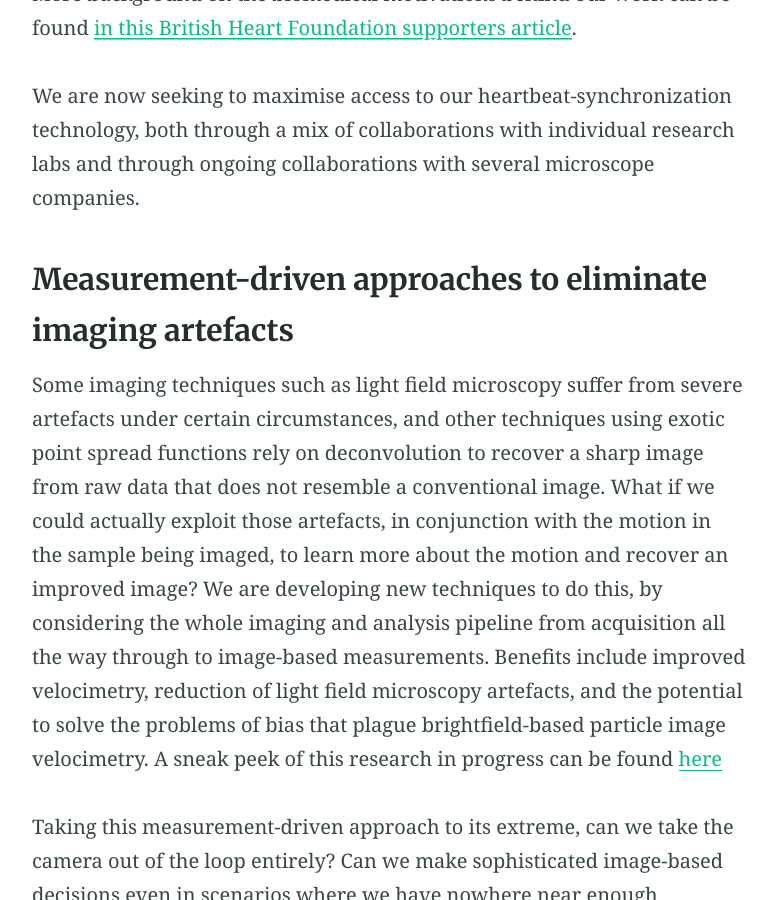
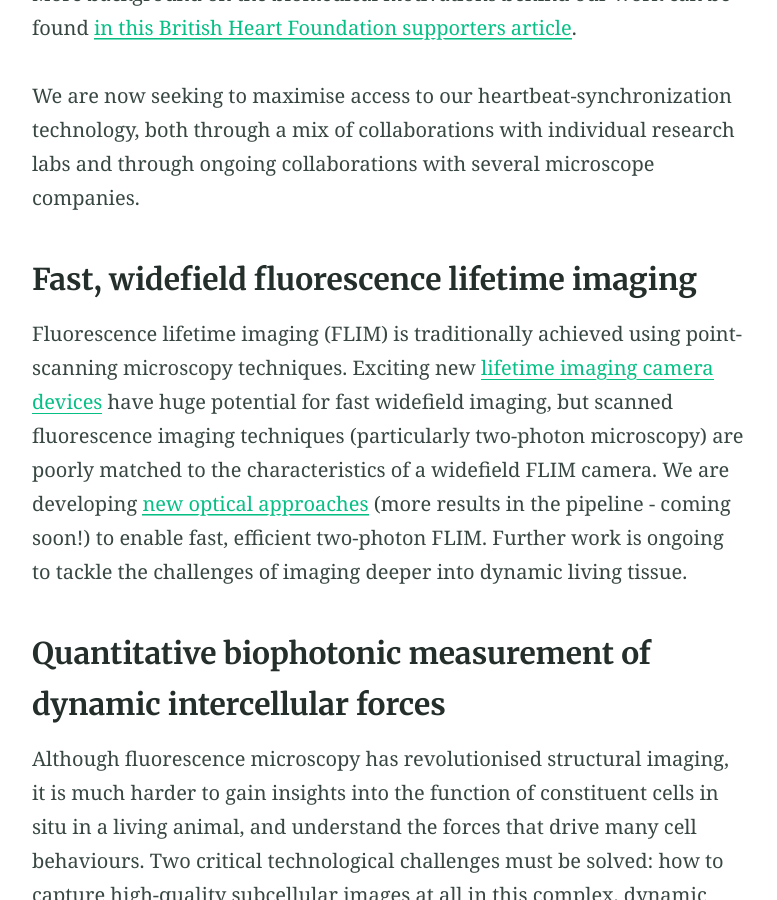
Before and after one commit to jmtayloruk/jmtayloruk.github.io, a Jekyll site: the page built from research.md, in a window 1280 px wide and 900 px high, scrolled down 2693 px. Shown: the whole window, without its empty margins (251-1028 px from the left). Built offline with Jekyll 4.4.1, drawn with Linux system fonts in a browser that asks for light colours; some of the changed text lies outside the part shown.

Commit message:
Update research info, and add bluesky link

```diff
--- a/_config.yml
+++ b/_config.yml
@@ -45,6 +45,7 @@ social: # jekyll-seo-tag > social overrides
   name: Jonathan Taylor # jekyll-seo-tag > real name
   links:  # jekyll-seo-tag > social aliases (sameAs)
     - https://twitter.com/jtimaging
+    - https://bsky.app/profile/jtimaging.bsky.social
     - https://github.com/jmtayloruk
 # markdown: CommonMark # Markdown parse settings, CommonMark performs slightly better an others in build time
 # commonmark:
--- a/joining.md
+++ b/joining.md
@@ -14,16 +14,10 @@ image: "https://jmtayloruk.github.io/assets/img/undraw_right_direction_tge8.png"
 
 ---
 
-I am currently recruiting for **three** postdoc positions to start by January 2025 - two in advanced *in vivo* [FLIM microscopy for force measurement in the beating heart](https://my.corehr.com/pls/uogrecruit/erq_jobspec_version_4.jobspec?p_id=153990)
-and one in [realtime heartbeat-synchronized imaging technologies](https://my.corehr.com/pls/uogrecruit/erq_jobspec_version_4.jobspec?p_id=153249). Further details below.
-My biological collaborators in Edinburgh and Sheffield will also be recruiting postdocs imminently.
-
-I also always welcome expressions of interest as a mentor
-for anyone applying for a research fellowship aligned with my own [research interests](/research/).
-
 ## Prospective PhD students
 
-I normally advertise PhD projects on [findaphd.com](https://www.findaphd.com) from around November each year, but if you are interested in a particular research area where I am not advertising a specific project, let's talk about it.
+I normally advertise PhD projects on [findaphd.com](https://www.findaphd.com) from around November each year,
+but if you are interested in a particular research area where I am not advertising a specific project, let's talk about it.
 I may have one or more fully-funded projects available in any given year.
 
 There are also various scholarship routes available for a suitably-qualified applicant.
@@ -56,6 +50,9 @@ If you want to develop your own research ideas and join my lab, please get in to
 We have previously hosted a number of research fellows, including a [Marie Curie postdoctoral fellow](https://ec.europa.eu/research/mariecurieactions/actions/postdoctoral-fellowships)
 and an EPSRC Doctoral Prize Fellow.
 
+I also always welcome expressions of interest from individuals interested in applying for a research fellowship to come to Glasgow
+to work on a topic aligned with my own [research interests](/research/),
+for whom I can act as mentor. I am happy to support you in develop your fellowship proposal into the best possible pitch.
 
 #### International applicants
 
--- a/research.md
+++ b/research.md
@@ -12,8 +12,8 @@ Live organisms and cells are often moving (on various length scales), and much o
 A key highlight of my recent research is my development of [heartbeat-synchronized imaging](#motion-stabilised-imaging) to enable long-term timelapse imaging in the beating heart itself.
 
 Some of the research questions and challenges I am currently interested in include:
-- Can we make imaging systems sufficiently motion-tolerant to permit advanced techniques such as structured illumination microscopy and 3D deconvolution *in vivo* in the beating heart?
-- Can our imaging and flow measurement tools help unravel the biomechanical coupling between heart structure, flow and electrophysiology?
+- Can we make imaging systems sufficiently motion-tolerant to permit advanced techniques such as structured illumination microscopy, FLIM-FRET and 3D deconvolution *in vivo* in the beating heart?
+- Can our imaging, force and flow measurement tools help unravel the biophysical coupling between heart structure, development, flow and electrophysiology?
 - How do we support as many labs as possible to access our advanced motion-stabilisation technologies?
 - How can we best exploit the relationship between information, measurements and imaging?
 - How can we rethink the imaging & analysis pipeline, improving it by building in knowledge of physical models and expectation at an early stage?
@@ -40,17 +40,28 @@ More background on the biomedical motivations behind our work can be found [in t
 
 We are now seeking to maximise access to our heartbeat-synchronization technology, both through a mix of collaborations with individual research labs and through ongoing collaborations with several microscope companies.
 
-### Measurement-driven approaches to eliminate imaging artefacts
+### Fast, widefield fluorescence lifetime imaging
 
-Some imaging techniques such as light field microscopy suffer from severe artefacts under certain circumstances, and other techniques using exotic point spread functions rely on deconvolution to recover a sharp image from raw data that does not resemble a conventional image.
-What if we could actually exploit those artefacts, in conjunction with the motion in the sample being imaged, to learn more about the motion and recover an improved image?
-We are developing new techniques to do this, by considering the whole imaging and analysis pipeline from acquisition all the way through to image-based measurements.
-Benefits include improved velocimetry, reduction of light field microscopy artefacts, and the potential to solve the problems of bias that plague brightfield-based particle image velocimetry.
-A sneak peek of this research in progress can be found [here](https://www.osapublishing.org/abstract.cfm?uri=ISA-2019-JTh3D.3)
+Fluorescence lifetime imaging (FLIM) is traditionally achieved using point-scanning microscopy techniques.
+Exciting new [lifetime imaging camera devices](https://www.horiba.com/int/scientific/products/detail/action/show/Product/flimera-1989/)  have huge potential for fast widefield imaging,
+but scanned fluorescence imaging techniques (particularly two-photon microscopy) are poorly matched to the characteristics of a widefield FLIM camera.
+We are developing [new optical approaches](https://youtu.be/IiCKgJnZ_F4?t=2161) (more results in the pipeline - coming soon!) to enable fast, efficient two-photon FLIM.
+Further work is ongoing to tackle the challenges of imaging deeper into dynamic living tissue.
 
-Taking this measurement-driven approach to its extreme, can we take the camera out of the loop entirely?
-Can we make sophisticated image-based decisions even in scenarios where we have nowhere near enough information to reconstruct an image from our measurements?
-[The answer is yes!](https://doi.org/10.1364/COSI.2017.CTh3B.2)
+### Quantitative biophotonic measurement of dynamic intercellular forces
+
+Although fluorescence microscopy has revolutionised structural imaging, it is much harder to gain insights into the function of constituent cells in situ in a living animal,
+and understand the forces that drive many cell behaviours.
+Two critical technological challenges must be solved: how to capture high-quality subcellular images at all in this complex, dynamic environment,
+and how to measure the intercellular forces present.
+Recently-emerged FLIM-FRET tension sensing probes and TCSPC array cameras hold exciting potential for tissue-scale cellular force mapping
+in highly dynamic live environments such as the heart.
+In a collaboration with University of Sheffield and Imperial College, we are applying these exciting new technologies to the challenging scenario
+of measuring forces in the live beating heart, initially in zebrafish models of cardiac development.
+
+Intercellular forces are a crucial driver of embryo and organ morphogenesis, and these forces are particularly complex in highly-mobile tissue such as the beating heart.
+It is only with the heart beating in its natural context that we can ask: what are the local intercellular forces shaping the beating heart,
+and how do they integrate with cardiac function to ensure robust cardiac morphogenesis in the embryo?
 
 ### Quantitative flow field measurement
 
```
Also changed, not shown: other parts of research.md (+10 -6 lines), index.md (+1 -1 lines).
